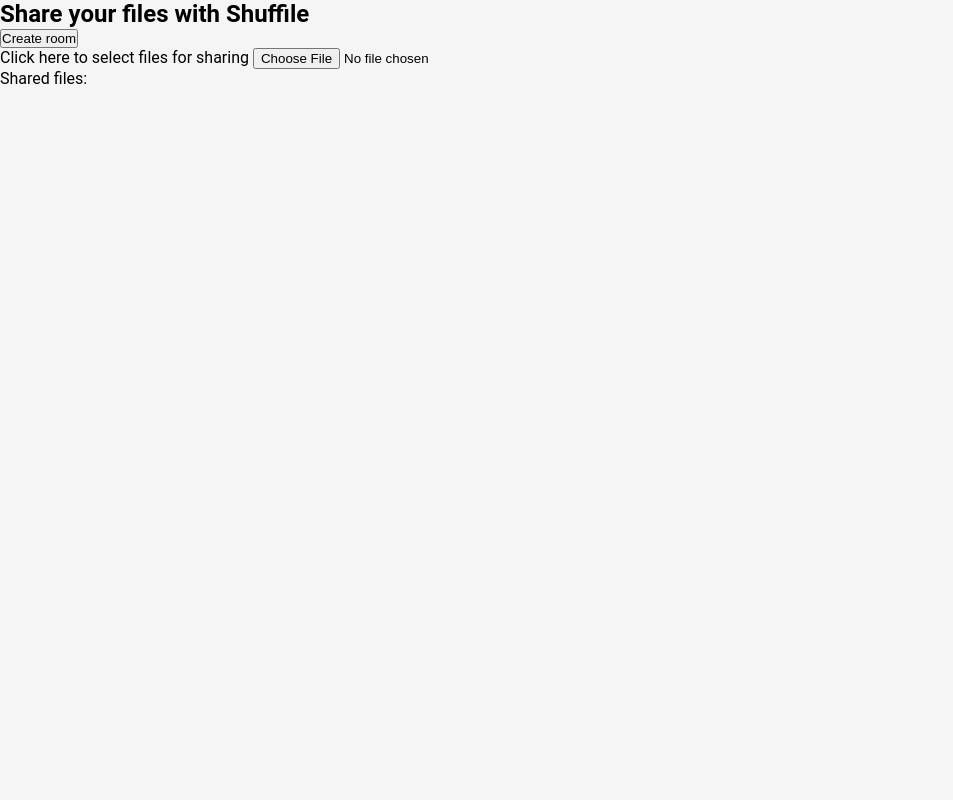
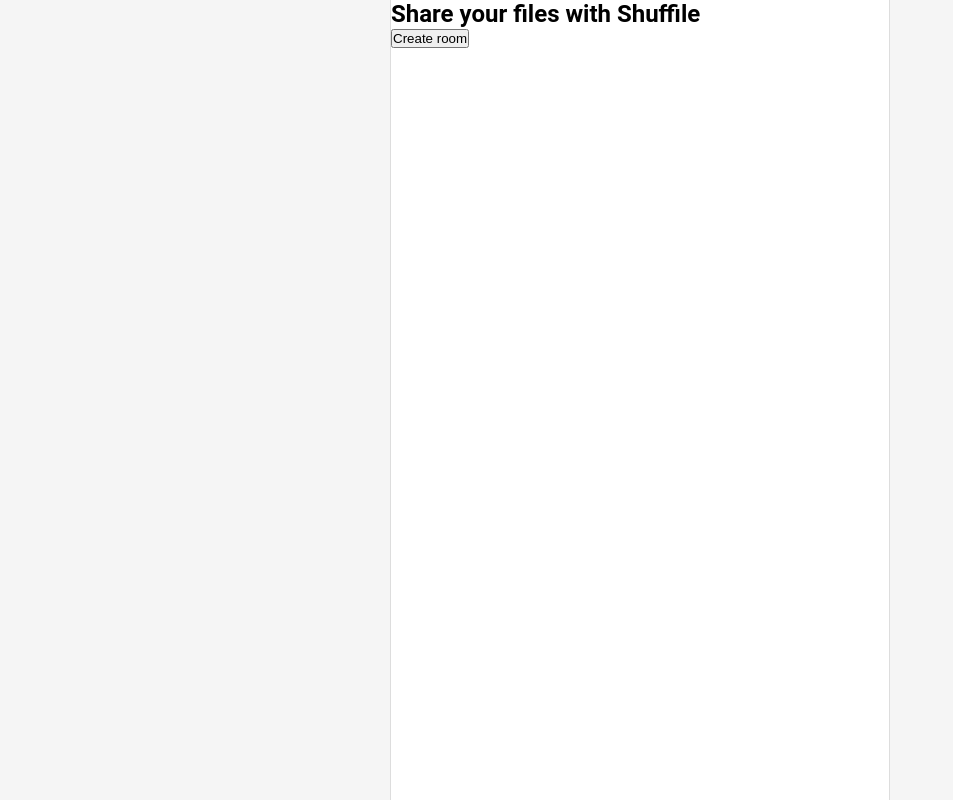
Before and after one commit to raghav-karn/shuffile, a website: page public/index.html in a window 1280 px wide. Shown: the whole page, without its empty margins (0-953 px from the left). Drawn offline with nearby package versions, Linux system fonts and the light colour scheme; no server answers.

Commit message:
Styled homescreen (background/fundamentals)

```diff
--- a/public/style.css
+++ b/public/style.css
@@ -8,3 +8,22 @@
 	background: #f5f5f5;
 	font-family: "Roboto", sans-serif;
 }
+
+.screen {
+	display: none;
+}
+.screen.active {
+	display: block;
+}
+.app {
+	position: fixed;
+	top: 0px;
+	left: 50%;
+	transform: translateX(-50%);
+	width: 100%;
+	height: 100%;
+	max-width: 500px;
+	background: #fff;
+	border-right: 1px solid #ddd;
+	border-left: 1px solid #ddd;
+}
```
